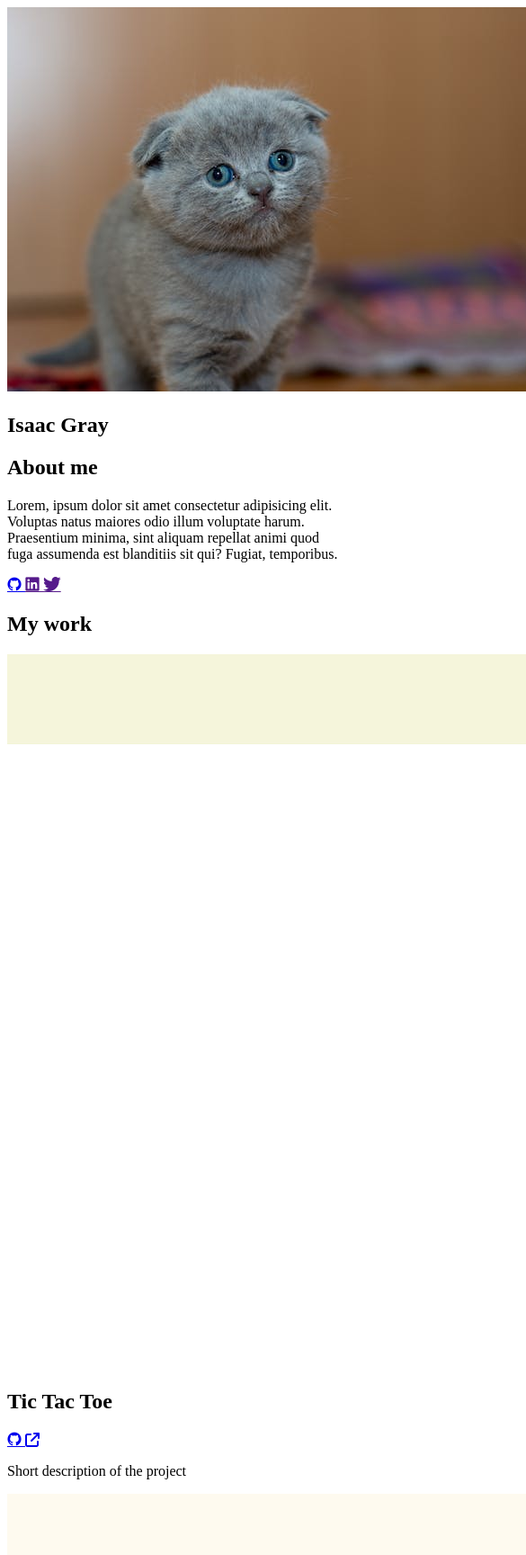
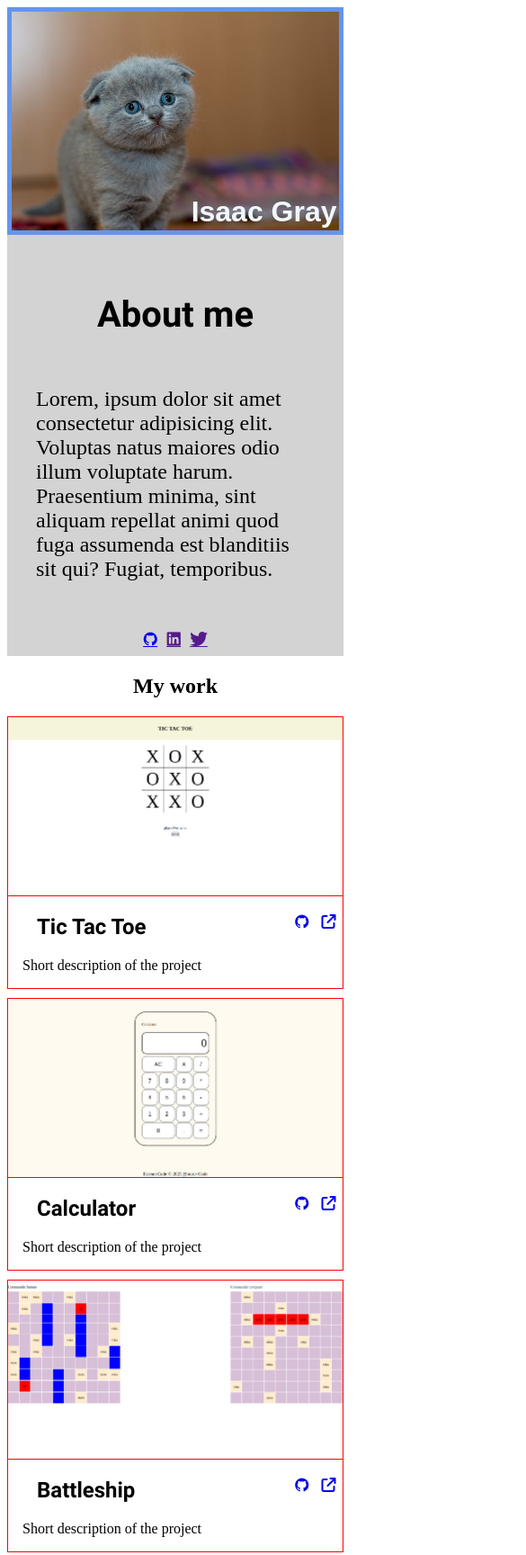
Before and after one commit to Crn0/Homepage, a website: page index.html in a window 390 px wide. Shown: the top 1728 px of the page at 90% size, 585 px wide, since content can reach past the window. Drawn offline with nearby package versions, Linux system fonts and the light colour scheme; a web font is replaced by a local one.

Commit message:
Add mobile responsive

```diff
--- a/style.css
+++ b/style.css
@@ -1,6 +1,17 @@
+:root {
+    --profile-background-color: cornflowerblue;
+    --name-color: aliceblue;
+    --about-me-background-color:lightgrey;
+}
+
 @font-face {
-    font-family: "Playfair";
-    src: url("./fonts/play-fair/PlayfairDisplay-VariableFont_wght.ttf") format(TrueType);
+    font-family: "Playfair-regular";
+    src: url("./fonts/play-fair/static/PlayfairDisplay-Regular.ttf") format(TrueType);
+}
+
+@font-face {
+    font-family: "Playfair-bold-italic";
+    src: url("./fonts/play-fair/static/PlayfairDisplay-BoldItalic.ttf") format(TrueType);
 }
 
 @font-face {
@@ -8,12 +19,264 @@
     src: url("./fonts/play-fair/static/PlayfairDisplay-Bold.ttf") format(TrueType);
 }
 
+
 @font-face {
-    font-family: "Roboto";
-    src: url("./fonts/roboto/Roboto-Regular.ttf") format(TrueType);
+    font-family: "Roboto-bold";
+    src: url("./fonts/roboto/Roboto-Bold.ttf") format(TrueType);
 }
 
 @font-face {
     font-family: "Roboto-light";
     src: url("./fonts/roboto/Roboto-Light.ttf") format(TrueType);
 }
+
+/* header */
+
+header {
+    display: flex;
+}
+
+.profile-picture {
+    position: relative;
+    background-color: var(--profile-background-color);
+}
+
+.profile-picture > h2 {
+    color: var(--name-color);
+    font-family: "Playfair-bold-italic", sans-serif;
+
+    font-size: 2rem;
+}
+
+.profile-picture > picture > img {
+    display: block;
+    margin: 0 auto;
+    max-width: 100%;
+}
+
+.about-me {
+    display: grid;
+    place-items: center;
+    background-color: var(--about-me-background-color);
+}
+
+.information {
+    display: grid;
+    justify-items: center;
+}
+
+.information > h2 {
+    font-family: "Roboto-bold", sans-serif;
+    font-size: 2.5rem;
+}
+
+.information > p {
+    font-family: "Playfair-regular";
+    font-size: 1.5rem;
+}
+
+.profile-links {
+    display: flex;
+    gap: 10px;
+}
+
+/* main */
+
+.my-projects {
+    display: grid;
+}
+
+.project-container {
+    display: grid;
+}
+
+.project {
+    border: 1px solid red;
+}
+/* project image frame */
+.project-image {
+    border-bottom: 1px solid red;
+}
+/* project img */
+.project-image > img {
+    display: block;
+    object-fit: fill;
+    max-width: 100%;
+    margin: 0 auto;
+}
+
+.project-details {
+    position: relative;
+}
+
+  /* project name */
+.project-details > h2 {
+    font-family: "Roboto-bold", sans-serif;
+    font-size: 1.5rem;
+}
+/* project description */
+.project-details > p {
+    font-family: "Playfair-regular";;
+    font-size: 1rem;
+}
+
+/* footer */
+
+.contact-me {
+    display: grid;
+}
+
+.contact-container {
+    display: grid;
+    background: aliceblue;
+    box-shadow: 0px 3px 5px 0px;
+}
+
+.keep-touch {
+    display: grid;
+    place-items: center;
+}
+
+.phone-number {
+    display: flex;
+    gap: 5px;
+}
+
+.email-address {
+    display: flex;
+    gap: 5px;
+}
+
+/* header */
+.keep-touch > h2 {
+    font-family: "Roboto-bold", sans-serif;
+    font-size: 1.5rem;
+ }
+
+/* details */
+.keep-touch > p {
+    font-family: "Playfair-regular";
+    font-size: 1rem;
+}
+
+/* address */
+.address > p {
+    font-family: "Playfair-regular";
+    font-size: 1rem;
+}
+
+/* phone number */
+.phone-number > p {
+    font-family: "Playfair-regular";
+    font-size: 1rem;
+}
+
+/* email address */
+.email-address > p {
+    font-family: "Playfair-regular";
+    font-size: 1rem;
+}
+
+.footer-links {
+    display: flex;
+    justify-content: center;
+    gap: 10px;
+}
+
+/* mobile */
+@media (max-width: 600px) {
+    /* header */
+    header {
+        flex-direction: column;
+    }
+    /* picture frame */
+    .profile-picture {
+        padding: 0.3rem;
+    }
+    /* user image */
+    .profile-picture > picture > img {
+        max-width: 100%;
+    }
+    /* user name */
+    .profile-picture > h2 {
+        position: absolute;
+
+        bottom: -8%;
+        right: 2%;
+    }
+    /* user info */
+    .information {
+        padding: 2rem;
+    }
+    /* user links */
+    .profile-links {
+        margin-bottom: 0.5rem;
+    }
+
+    /* main */
+    main {
+        margin-bottom: 50px;
+    }
+
+    .my-projects {
+        place-items: center;
+
+    }
+
+    .project-container {
+        grid-template-rows: repeat(auto-fill, minmax(150px, 1fr));
+        gap: 10px;
+    }
+    /* icon */
+    .project-details > a > .devicon-github-original {
+        position: absolute;
+        top: 0;
+        right: 10%;
+    }
+    /* icon */
+    .project-details > a > .fa-solid {
+        position: absolute;
+        top: 0;
+        right: 2%;
+    }
+    /* project name */
+    .project-details > h2 {
+        margin-left: 2rem;
+    }
+    /* project description */
+    .project-details > p {
+        margin-left: 1rem;
+    }
+
+    /* footer */
+    .contact-me {
+        grid-template-rows: 0.1fr 1.5fr;
+        position: relative;
+        padding: 1rem;
+        background: aliceblue;
+    }
+
+    .contact-container > div:nth-child(n + 1) {
+        margin-left: 10px;
+    }
+
+    .contact-container {
+        position: absolute;
+        z-index: 2;
+    }
+
+    .footer-links {
+        padding: 1rem;
+    }
+
+    .footer-img-container {
+        position: absolute;
+        top: 340px;
+        z-index: 1;
+    }
+
+    .footer-img-container > img {
+        height: 100%;
+        max-width: 100%;
+    }
+}
```
